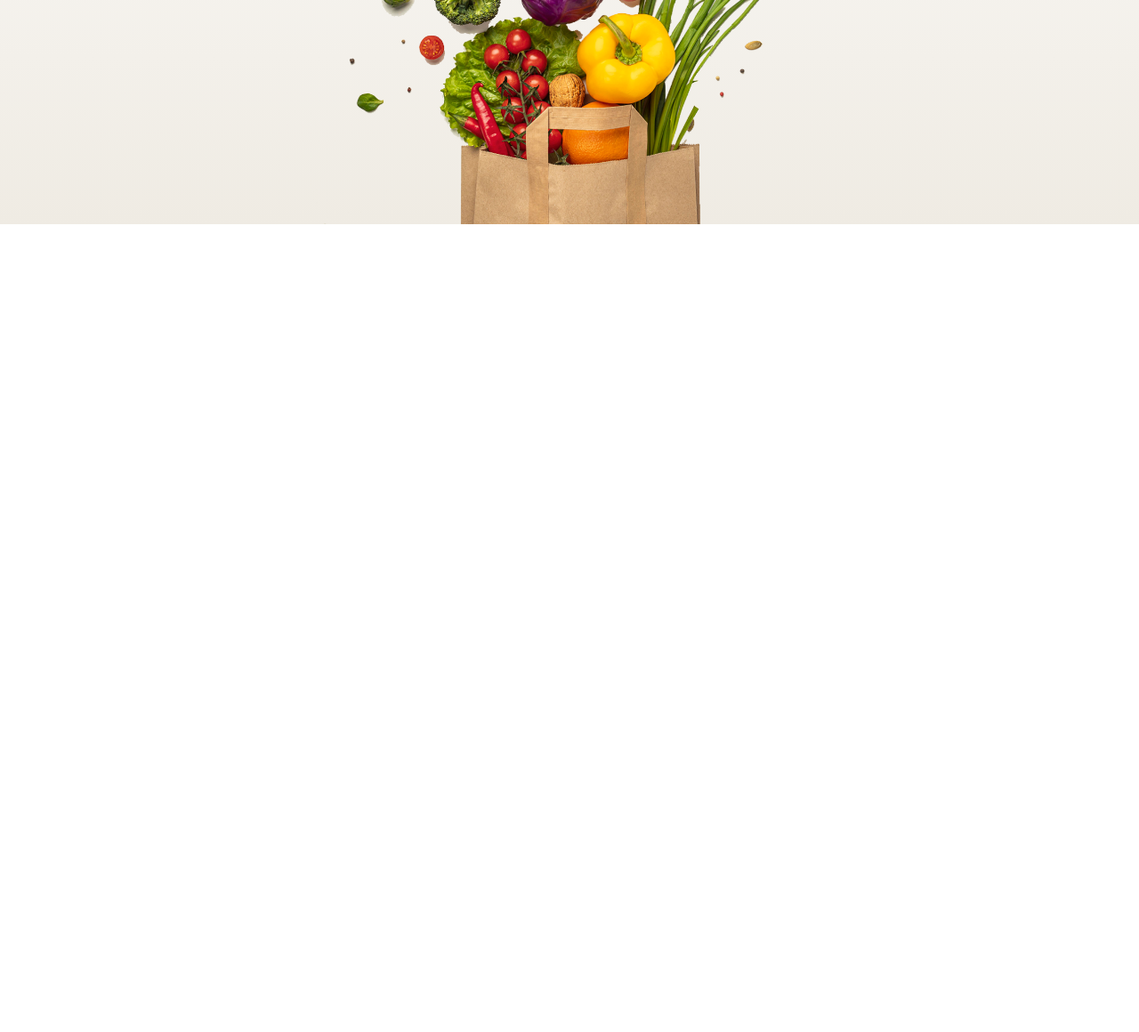
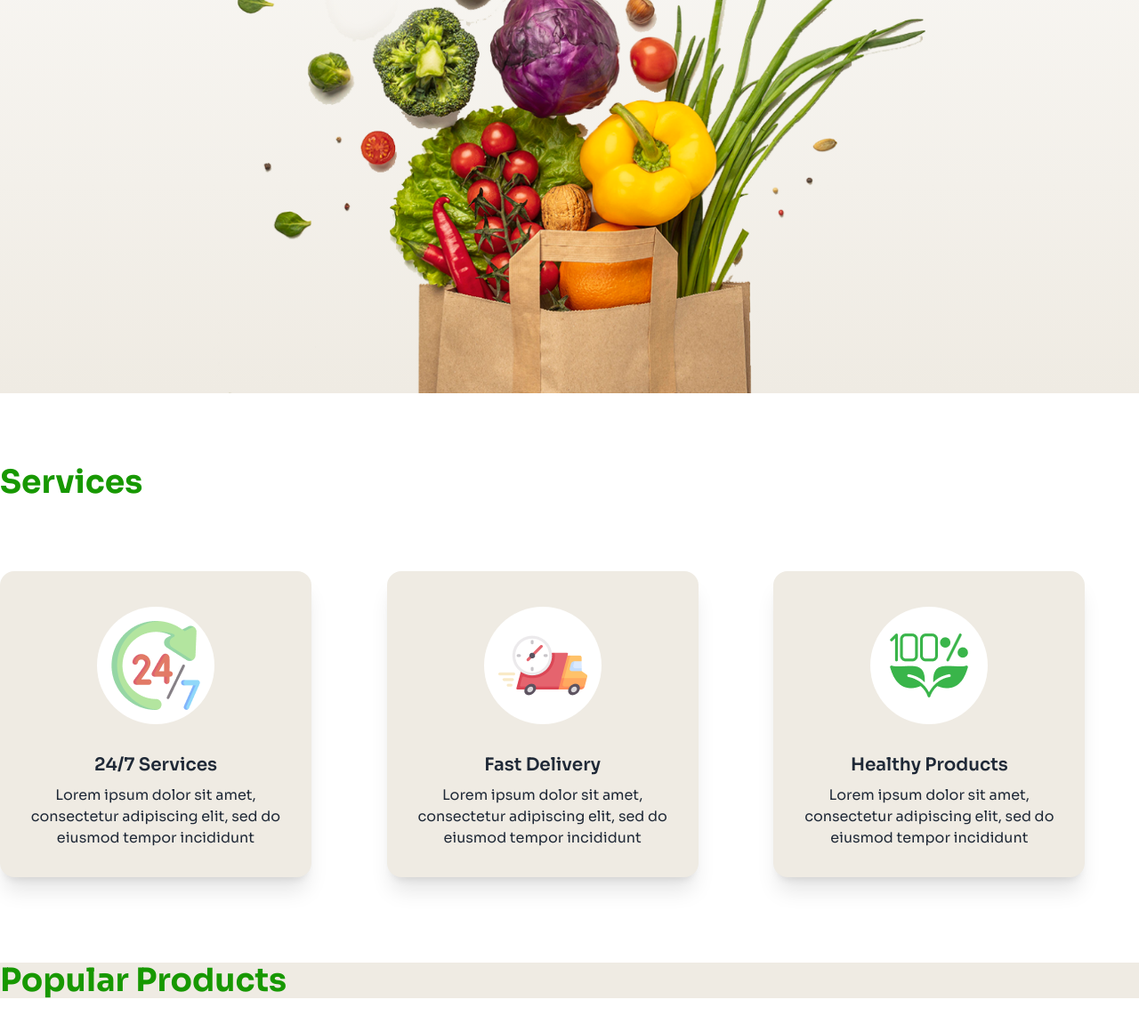
Before and after one commit to Hello-Anik/assignment-3-catagory-0002, a plain HTML site: page index.html in a window 1280 px wide. Shown: the part 500-1660 px from the top of the page at 89% size. Before the commit the page ends 800 px from the top, so only its background shows below. Drawn offline with nearby package versions, Linux system fonts and the light colour scheme.

Commit message:
added service section

```diff
--- a/index.html
+++ b/index.html
@@ -14,6 +14,7 @@
               colors: {
                 clifford: '#da373d',
                 'green': '#179800',
+                'secondary': '#EFEBE3',
               }
             }
           }
@@ -35,7 +36,7 @@
 }
       </style>
 </head>
-<body class="sora">
+<body class="sora space-y-20">
     <header class="  bg-gradient-to-t from-[#EFEBE3] to-[#ffffff]">
     <section class="md:container mx-auto lg:max-w-screen-xl ">
         <div class="navbar">
@@ -64,20 +65,75 @@
               </div>
           </div>
           <!-- banner-section  -->
-           <section class="mt-20 text-center max-w-xl mx-auto h-[full] ">
-                <div class="text-center space-y-2">
-                    <h1 class="text-4xl font-bold">Freshness <span class="text-[#179800]">You Can</span><br>
-                        <span class="text-[#179800]">Count</span> <span>On, Prices You’ll Love!</span></h1>
-                    <p>Shop your daily essentials at unbeatable prices. From fresh produce to pantry staples, we’ve got you covered every day!</p>
+           <section class="mt-20 text-center">
+                <div class="">
+                  <div class="text-center">
+                    <h1 class="text-5xl font-bold">Freshness <span class="text-[#179800]">You Can</span><br>
+                      <span class="text-[#179800]">Count</span> On, Prices You’ll Love!</h1>
+                    <p>Shop your daily essentials at unbeatable prices. From fresh produce to pantry <br>staples, we’ve got you covered every day!</p>
+                </div>
                 </div>
                 <div>
-                    <img src="./c2-assets/hero-vegetables.png" alt="" class="mx-auto">
+                    <img src="./c2-assets/hero-vegetables.png" alt="" class="mx-auto w-[800px]">
                 </div>
            </section>
     </section>
     </header>
-    <main>
-
+    <main class="space-y-24">
+        <!-- services section start  -->
+        <section  class="md:container mx-auto lg:max-w-screen-xl ">
+            <h1 class="text-4xl text-[#179800] font-bold">Services</h1>
+          <!-- service cards -->
+            <div class="mt-20 grid lg:grid-cols-3 md:grid-cols-3 gap-6 justify-center">
+              <div class="card bg-secondary w-[350px] shadow-xl">
+                <figure class="px-10 pt-10 ">
+                  <div class=" bg-white p-4 rounded-full">
+                    <img
+                    src="./c2-assets/service.png"
+                    alt="service"
+                    class="rounded-xl " />
+                  </div>
+                </figure>
+                <div class="card-body items-center text-center">
+                  <h2 class="card-title">24/7 Services </h2>
+                  <p>Lorem ipsum dolor sit amet, consectetur adipiscing elit, sed do eiusmod tempor incididunt</p>
+                </div>
+              </div>
+              <div class="card bg-secondary w-[350px] shadow-xl">
+                <figure class="px-10 pt-10 ">
+                  <div class=" bg-white p-4 rounded-full">
+                    <img
+                    src="./c2-assets/delivery.png"
+                    alt="delivery"
+                    class="rounded-xl " />
+                  </div>
+                </figure>
+                <div class="card-body items-center text-center">
+                  <h2 class="card-title">Fast Delivery </h2>
+                  <p>Lorem ipsum dolor sit amet, consectetur adipiscing elit, sed do eiusmod tempor incididunt</p>
+                </div>
+              </div>
+              <div class="card bg-secondary w-[350px] shadow-xl">
+                <figure class="px-10 pt-10 ">
+                  <div class=" bg-white p-4 rounded-full">
+                    <img
+                    src="./c2-assets/healthy.png"
+                    alt="healthy"
+                    class="rounded-xl " />
+                  </div>
+                </figure>
+                <div class="card-body items-center text-center">
+                  <h2 class="card-title">Healthy Products  </h2>
+                  <p>Lorem ipsum dolor sit amet, consectetur adipiscing elit, sed do eiusmod tempor incididunt</p>
+                </div>
+              </div>
+            </div>
+        </section>
+        <section class="bg-secondary">
+           <section class="md:container mx-auto lg:max-w-screen-xl ">
+                <h2  class="text-4xl text-[#179800] font-bold">Popular Products</h2>
+           </section>
+        </section>
     </main>
     <footer>
 
```
